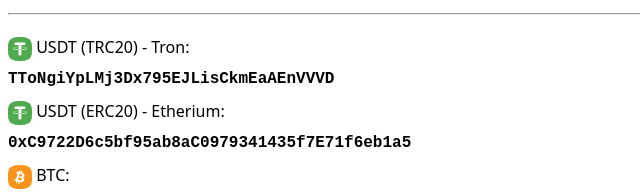
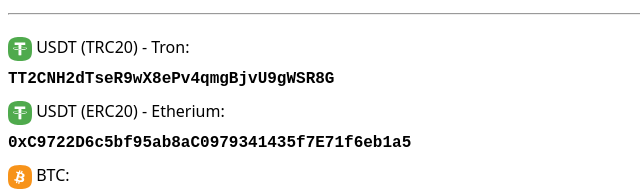
Before and after one commit to kraken-volunteer/kraken-volunteer.github.io, a plain HTML site: page index.html in a window 1280 px wide. Shown: the part 597-792 px from the top of the page, 0-640 px from the left. Drawn offline with Linux system fonts and the light colour scheme.

Commit message:
Update index.html

```diff
--- a/index.html
+++ b/index.html
@@ -53,7 +53,7 @@
     <hr>
     <p>
         <img src="images/usdt.svg" width="24" /> USDT (TRC20) - Tron:<br>
-        <font style="font-family:monospace"><b>TToNgiYpLMj3Dx795EJLisCkmEaAEnVVVD</b><br></font>
+        <font style="font-family:monospace"><b>TT2CNH2dTseR9wX8ePv4qmgBjvU9gWSR8G</b><br></font>
         <img src="images/usdt.svg" width="24" /> USDT (ERC20) - Etherium:<br>
         <font style="font-family:monospace"><b>0xC9722D6c5bf95ab8aC0979341435f7E71f6eb1a5</b><br></font>
         <img src="images/btc.svg" width="24" /> BTC:<br>
```
